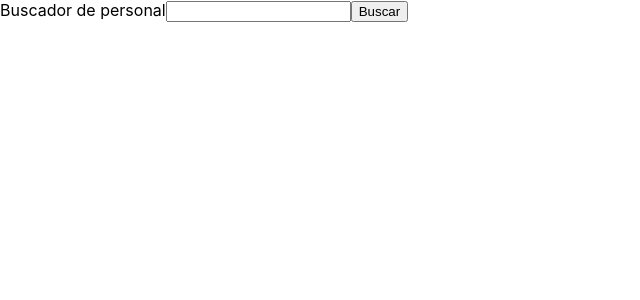
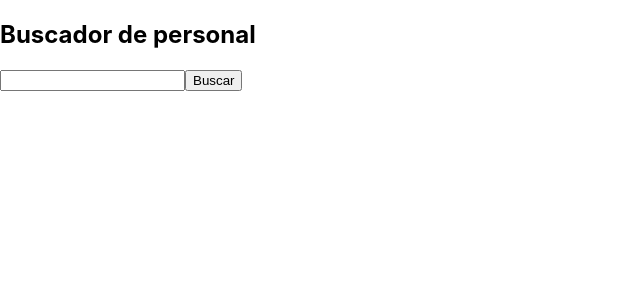
Before and after one commit to dsrodriguezse/BuscadorPersonal, a React (Create React App) app in the folder buscador-personal/: page / in a window 1280 px wide. Shown: the top 300 px of the page, without its empty margins (0-640 px from the left). Built offline with nearby package versions, Linux system fonts and the light colour scheme.

Commit message:
nombramiento de clases por componente

```diff
--- a/buscador-personal/src/views/Search/components/SearchBox/index.js
+++ b/buscador-personal/src/views/Search/components/SearchBox/index.js
@@ -1,13 +1,18 @@
 import {useState} from "react"
+import "./style.css"
 
 export default function SearchBox(){
     const [searchText, setSearchText] = useState("")
 
     return(
-        <div>
-            Buscador de personal
+        <div className="search-box">
+            <h2 className="search-box-title">Buscador de personal</h2>
             <label>
-                <input value = {searchText} onChange = {({target:{value}}) => setSearchText(value)}/>
+                <input
+                value = {searchText}
+                onChange = {({target:{value}}) => setSearchText(value)}
+                className="search-box-input"
+                />
             </label>
             <button>Buscar</button>
         </div>
```
